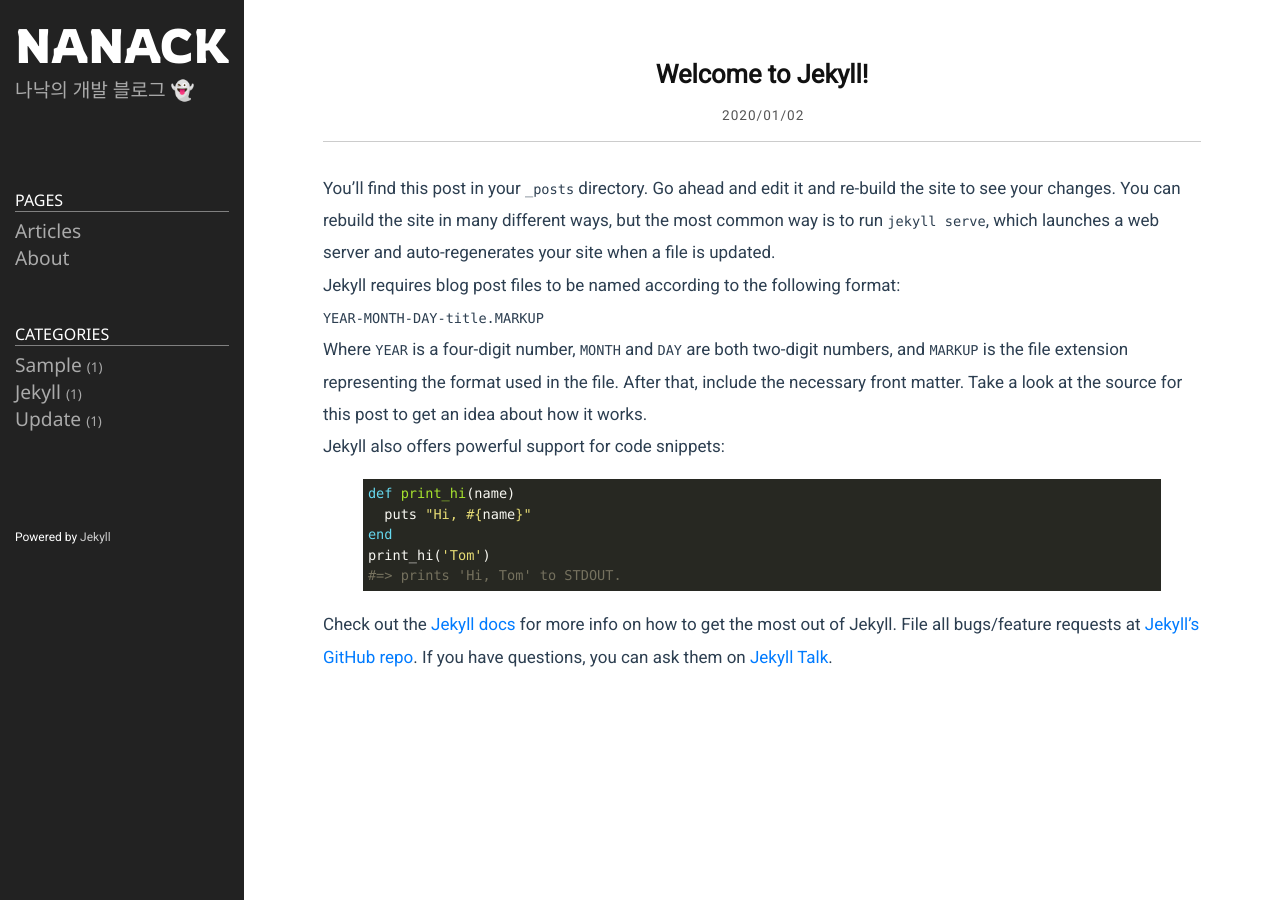
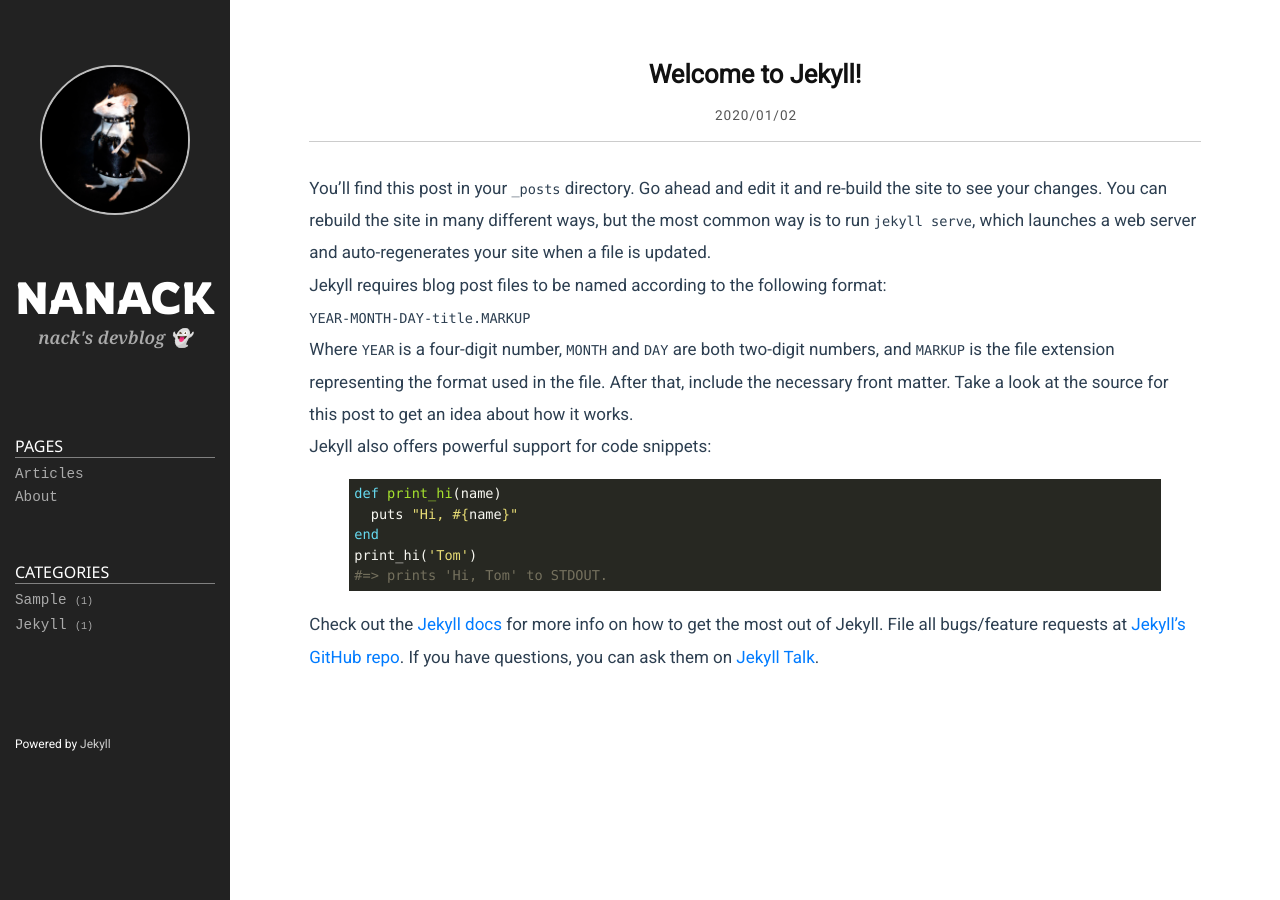
Before and after one commit to nanack12/nanack12.github.io, a Jekyll site: the page built from _posts/2020-01-02-welcome-to-jekyll.markdown, in a window 1280 px wide. Built offline with Jekyll 4.4.1, drawn with Linux system fonts in a browser that asks for light colours.

Commit message:
20240119 1608 test1

```diff
--- a/_config.yml
+++ b/_config.yml
@@ -21,7 +21,7 @@
 title: NANACK
 email: ananack12@gmail.com
 description: >- # this means to ignore newlines until "baseurl:"
-  나낙의 개발 블로그 👻
+  nack's devblog 👻
 # baseurl: "/" # the subpath of your site, e.g. /blog
 # url: "http://ejjoo.github.io" # the base hostname & protocol for your site, e.g. http://example.com
 github_username: nanack12
--- a/_includes/sidebar.html
+++ b/_includes/sidebar.html
@@ -1,4 +1,9 @@
 <div class="sidebar-item sidebar-header">
+	<div class="profile">
+		<a href="/about/">
+		<img src="/public/img/punkRat.jpg">
+		</a>
+	</div>
 	<div class='sidebar-brand'>
 		<a href="/about/">{{ site.title }}</a>
 	</div>
@@ -9,6 +14,7 @@
 				<use xlink:href="{{ '/assets/minima-social-icons.svg#github' | relative_url }}" />
 			</svg></a></li>
 	{%- endif -%}
+
 </div>
 
 <div class="sidebar-item sidebar-nav">
--- a/_posts/2020-01-02-welcome-to-jekyll.markdown
+++ b/_posts/2020-01-02-welcome-to-jekyll.markdown
@@ -2,7 +2,7 @@
 layout: post
 title:  "Welcome to Jekyll!"
 date:   2020-01-02 19:31:29 +0900
-categories: jekyll update
+categories: jekyll
 ---
 You’ll find this post in your `_posts` directory. Go ahead and edit it and re-build the site to see your changes. You can rebuild the site in many different ways, but the most common way is to run `jekyll serve`, which launches a web server and auto-regenerates your site when a file is updated.
 
--- a/public/css/style.css
+++ b/public/css/style.css
@@ -2,6 +2,8 @@
 @import url('https://fonts.googleapis.com/css?family=Gelasio|Kulim+Park|Nanum+Myeongjo|Nanum+Gothic|Noto+Sans|Noto+Sans+KR|Roboto&display=swap');
 @import url('https://fonts.googleapis.com/css2?family=Noto+Sans+KR:wght@100..900&display=swap');
 @import url('https://fonts.googleapis.com/css2?family=Rowdies:wght@300;400;700&display=swap');
+@import url('https://fonts.googleapis.com/css2?family=Noto+Serif:ital,wght@0,100..900;1,100..900&display=swap');
+
 @import url(syntax/monokai.css);
 
 
@@ -114,16 +116,34 @@ code {
 }
 
 .sidebar-brand > a {
-	font-size: 300%;
+	font-size: 280%;
 	font-family: "Rowdies", sans-serif;
 	color: #fff;
 }
 
 .lead {
-	font-size: 120%;
+	font-size: 110%;
 	color: #aaa;
+	text-align: center;
+	font-family: "Noto Serif", serif;
+	font-style: italic;
+	font-weight: 600;
+
 }
+.profile{
+	margin-top: 50px;
+	margin-bottom: 50px;
+	display: flex;
+	justify-content: center;
+    align-items: center;
 
+}
+.profile img{
+	width: 150px;
+    height: 150px;
+    border-radius: 50% !important;
+    border: 2px solid rgb(206, 206, 206, 0.9);
+}
 .sidebar-header {
 	margin-bottom: 50px;
 }
@@ -141,8 +161,9 @@ code {
 }
 
 a.nav-item {
-	font-size: 120%;
-	font-family: "Noto Sans";
+	font-size: 110%;
+	font-family: monospace;
+	line-height: 160%;
 	text-transform: capitalize;
 	color: #aaa;
 }
@@ -153,8 +174,6 @@ a.nav-item:hover { color: #777; }
 .badge::before { content: "("; }
 .badge::after { content: ")"; }
 
-.post-list > li {
-}
 
 .post-link {
 	margin-left: 10px;
@@ -320,7 +339,9 @@ footer {
 		flex-flow: row nowrap;
 		height: auto;
 	}
-
+	.lead{
+		text-align: left;
+	}
 	.sidebar-nav {
 		margin: 0px;
 	}
@@ -328,7 +349,9 @@ footer {
 	.sidebar-item {
 		flex: 1 1 auto;
 	}
-
+	.profile, .profile img{
+		display: none;
+	}
 	.sidebar-header {
 		margin-bottom: 0px;
 	}
```
Also changed, not shown: public/img/punkRat.jpg (added).
